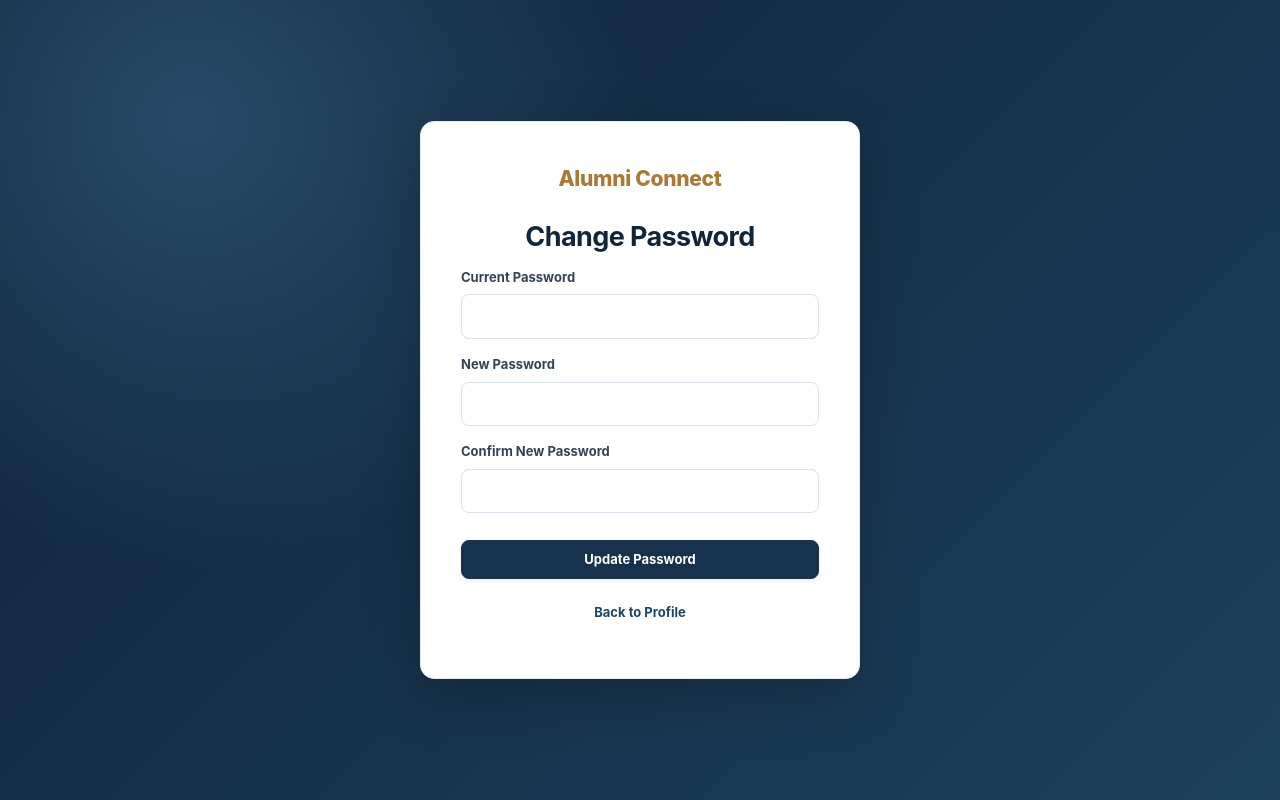
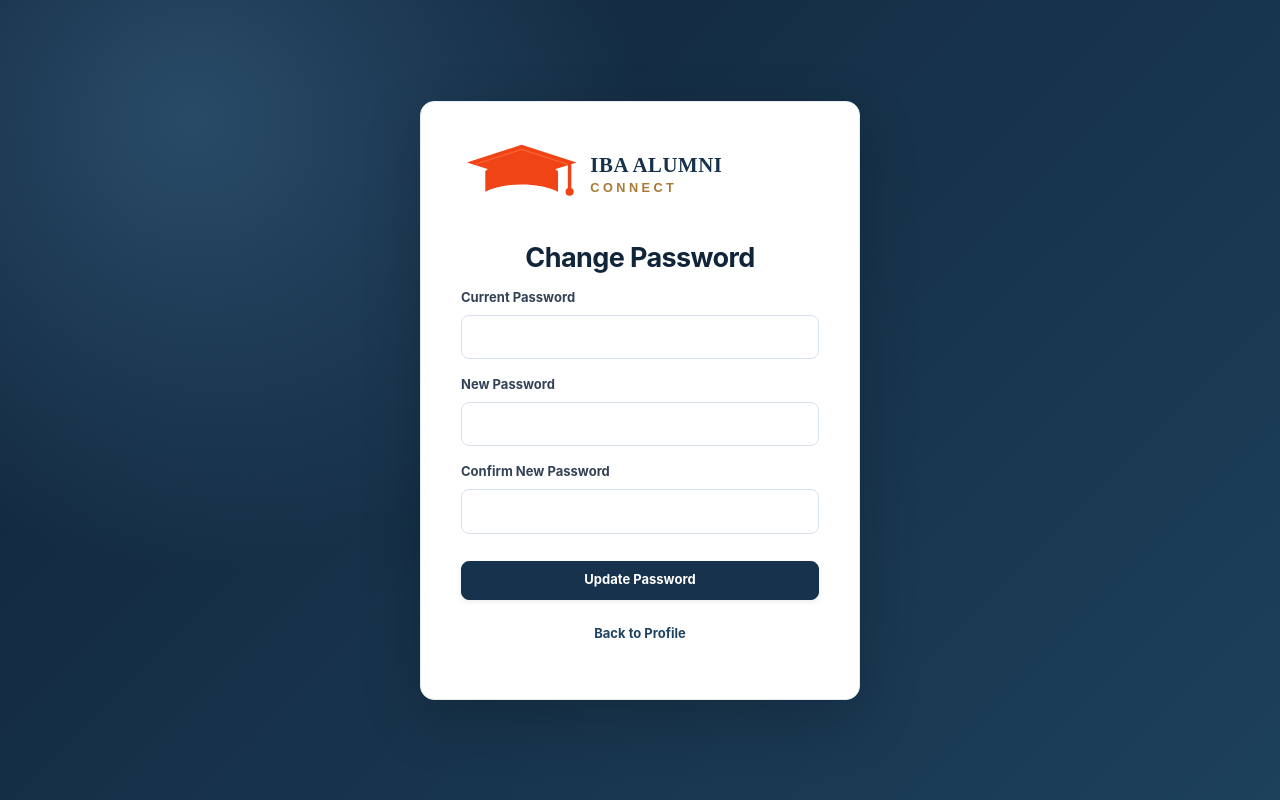
Before and after one commit to khadimhussainsoomro5055-hub/Alumni-Management-System, a Node server app: template views/change-password.ejs in a window 1280 px wide. Run offline with Node 20, Linux system fonts and the light colour scheme; the template is opened without the code that fills it, so the values that code supplies are empty.

Commit message:
Apply IBA Alumni Connect logo across application pages

```diff
--- a/views/change-password.ejs
+++ b/views/change-password.ejs
@@ -1,6 +1,6 @@
 <!DOCTYPE html>
 <html lang="en"><head><meta charset="UTF-8"><meta name="viewport" content="width=device-width,initial-scale=1"><title>Change Password - Alumni Connect</title><link rel="stylesheet" href="/style.css"></head>
-<body><main class="auth-page"><section class="auth-card"><div class="brand">Alumni Connect</div><h1>Change Password</h1>
+<body><main class="auth-page"><section class="auth-card"><div class="brand"><img class="auth-logo" src="/images/iba-alumni-connect.svg" alt="IBA Alumni Connect"></div><h1>Change Password</h1>
 <% if (error) { %><div class="alert error"><%= error %></div><% } %>
 <form action="/change-password" method="POST"><input type="hidden" name="_csrf" value="<%= csrfToken %>">
 <div class="form-group"><label>Current Password</label><input type="password" name="current_password" autocomplete="current-password" required></div>
```
